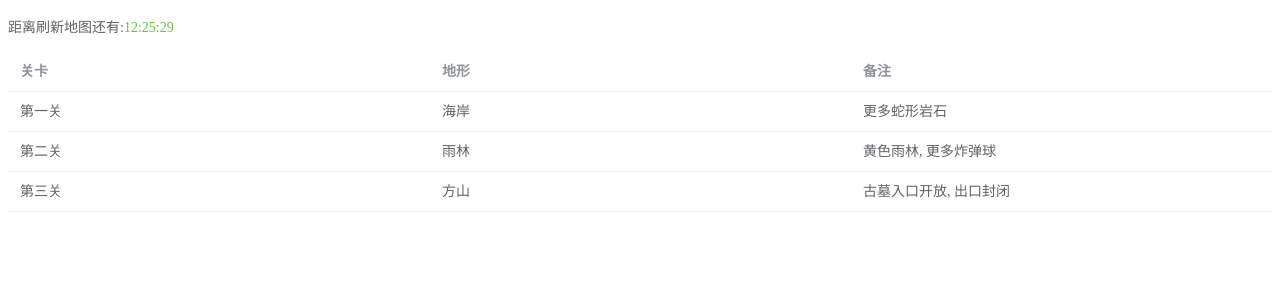
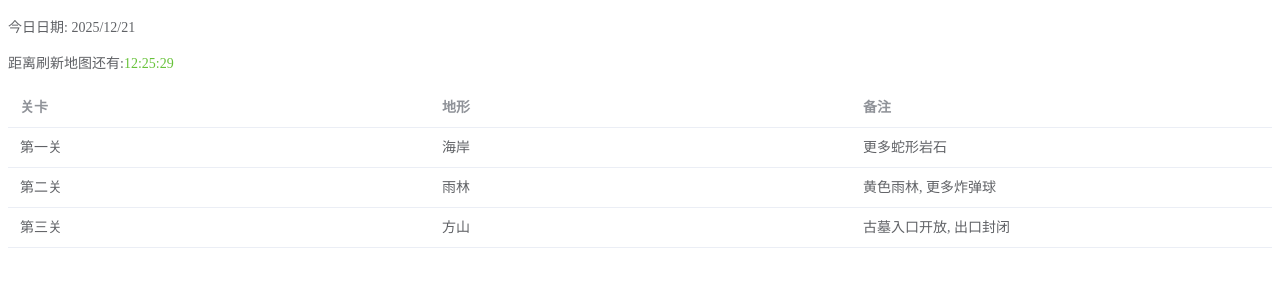
Before and after one commit to yingsuizhe/peak-today-map, a Vue app: page / in a window 1280 px wide. Shown: the top 300 px of the page. Built offline with nearby package versions, Linux system fonts and the light colour scheme.

Commit message:
添加今日日期的显示

```diff
--- a/src/App.vue
+++ b/src/App.vue
@@ -3,20 +3,27 @@ import {ref, onBeforeMount} from "vue";
 import rotations from "./rotation.json"
 
 // 距离刷新地图的时间倒计时
-let countdown = ref()
+const countdown = ref()
+const nowDate = ref()
 /**
  * 每秒计算倒计时
  */
 onBeforeMount(() => {
     setInterval(() => {
         const date = new Date();
+        // 获取当前年
+        const nowYear = date.getFullYear();
+        // 获取当前月
+        const nowMonth = date.getMonth() + 1;
+        // 获取当前日
+        const nowDay = date.getDate();
         // 获取当前小时
         const nowHours = date.getHours();
         // 获取当前分钟
         const nowMinutes = date.getMinutes();
         // 获取当前秒
         const nowSeconds = date.getSeconds();
-
+        nowDate.value = `${nowYear}/${nowMonth}/${nowDay}`;
         // 计算距离第二天凌晨还有多久
         // 计算小时
         const hours = (24 - nowHours).toString().padStart(2, "0");
@@ -24,9 +31,10 @@ onBeforeMount(() => {
         const minutes = (59 - nowMinutes).toString().padStart(2, "0");
         // 计算秒
         const seconds = (59 - nowSeconds).toString().padStart(2, "0");
+        // 设置倒计时时间
         countdown.value = `${hours}:${minutes}:${seconds}`;
         if (countdown.value !== "00:00:00") {
-
+            calculateTodayMap()
         }
     }, 1000);
 })
@@ -59,6 +67,9 @@ onBeforeMount(() => {
 
 <template>
     <p>
+        <el-text>今日日期: {{ nowDate }}</el-text>
+    </p>
+    <p>
         <el-text>距离刷新地图还有:</el-text>
         <el-text type="success"> {{ countdown }}</el-text>
     </p>
```
